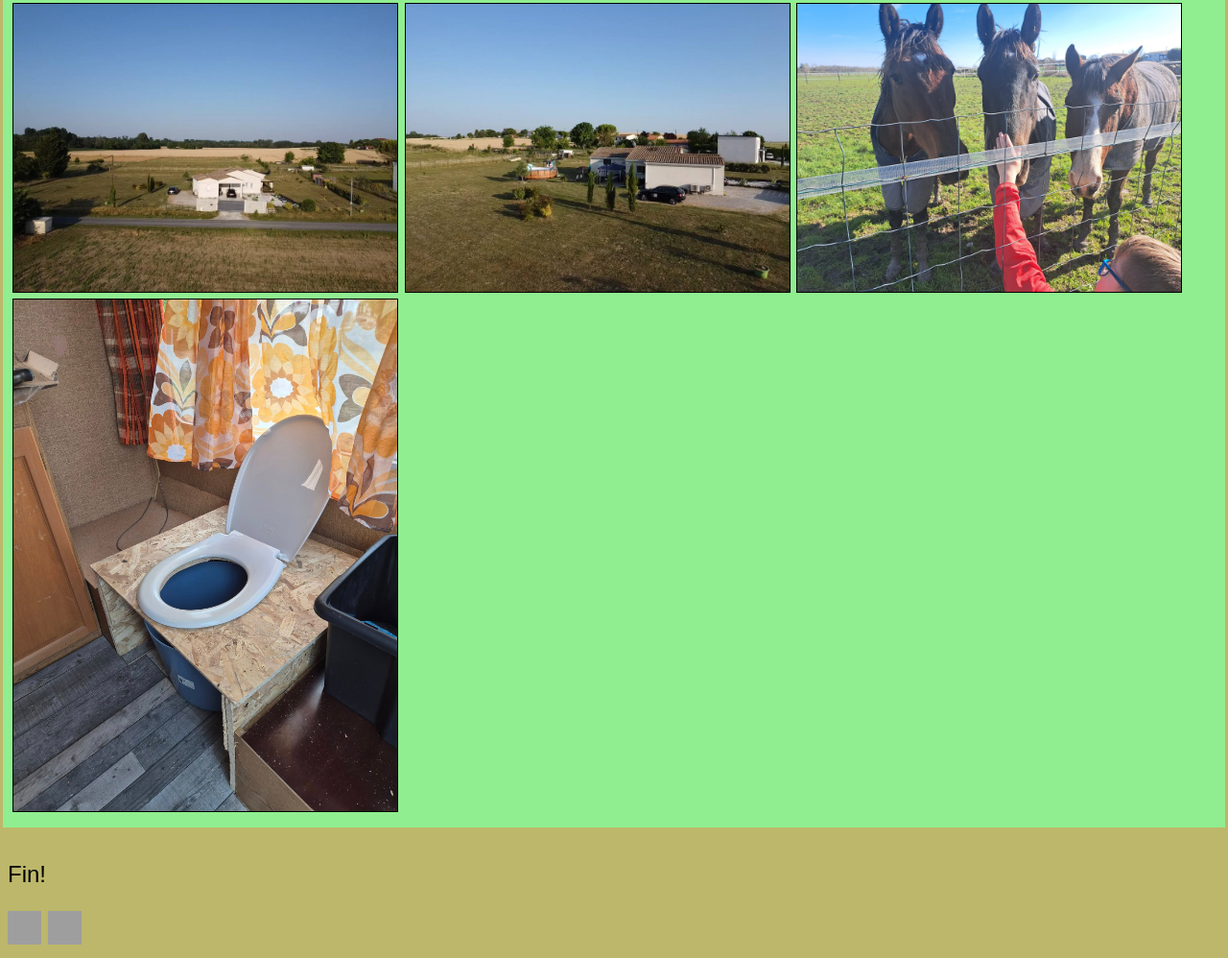
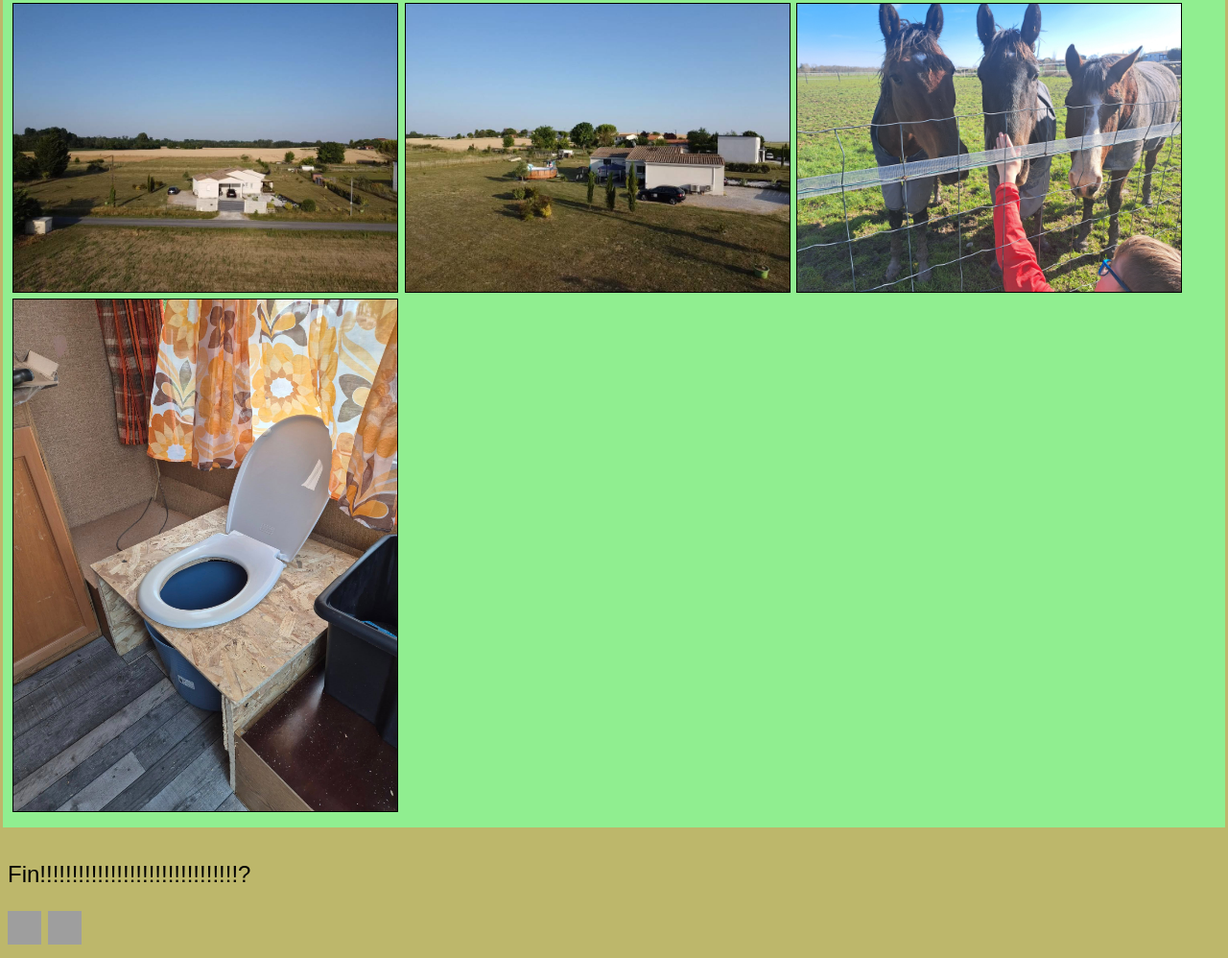
Before and after one commit to Rastraipe/Happy-Van-17, a plain HTML site: page index.html in a window 1280 px wide. Shown: the part 785-1783 px from the top of the page at 96% size. Drawn offline with Linux system fonts and the light colour scheme; grey boxes are pictures that could not be loaded.

Commit message:
Mise à jour index.html

```diff
--- a/index.html
+++ b/index.html
@@ -30,7 +30,7 @@
         <img src="8.image.jpg" alt="">
     </section>
     <footer>
-        <p>Fin!</p><a href="https://www.facebook.com/profile.php?id=61579106468802" title="facebook Happy Van 17"
+        <p>Fin!!!!!!!!!!!!!!!!!!!!!!!!!!!!!!!?</p><a href="https://www.facebook.com/profile.php?id=61579106468802" title="facebook Happy Van 17"
             target="_blank">
             <img src="https://www.facebook.com/images/fb_icon_325x325.png" width="35" height="35"></a>
         <a href="https://www.instagram.com" title="Instagram Happy Van 17" target="_blank">
```
